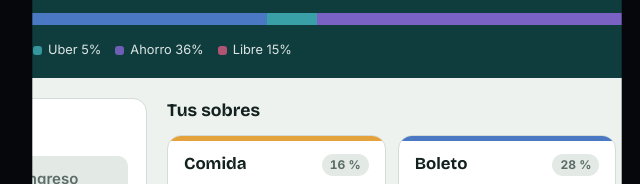
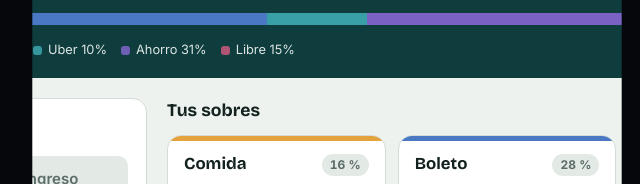
Before and after one commit to RamiroAlmeyda-hex/RamiroAlmeyda-hex.github.io, a plain HTML site: page index.html in a window 1280 px wide. Shown: the part 301-485 px from the top of the page, 313-953 px from the left. Drawn offline with nearby package versions, Linux system fonts and the light colour scheme.

Commit message:
Uber 10 %, Ahorro 31 %
Co-Authored-By: Claude Opus 5.5 <noreply@anthropic.com>
Claude-Session: https://claude.ai/code/session_019FHNaqhopFqmgxUeosdzSP

```diff
--- a/index.html
+++ b/index.html
@@ -382,8 +382,8 @@ const PALETTE = ['#2f7d6d','#e3a23b','#4a78c2','#c2577a','#7a62c4','#3aa0a8','#a
 const DEFAULT_BUCKETS = [
   {id:'comida', name:'Comida', pct:16, color:'#e3a23b'},
   {id:'boleto', name:'Boleto', pct:28, color:'#4a78c2'},
-  {id:'uber', name:'Uber', pct:5, color:'#3aa0a8'},
-  {id:'ahorro', name:'Ahorro', pct:36, color:'#7a62c4'},
+  {id:'uber', name:'Uber', pct:10, color:'#3aa0a8'},
+  {id:'ahorro', name:'Ahorro', pct:31, color:'#7a62c4'},
   {id:'libre', name:'Libre', pct:15, color:'#c2577a'},
 ];
 
--- a/sw.js
+++ b/sw.js
@@ -1,4 +1,4 @@
-const C='rinde-v5';const F=['./','index.html','manifest.json','icon-192.png','icon-512.png'];
+const C='rinde-v6';const F=['./','index.html','manifest.json','icon-192.png','icon-512.png'];
 self.addEventListener('install',e=>{e.waitUntil(caches.open(C).then(c=>c.addAll(F)));self.skipWaiting();});
 self.addEventListener('activate',e=>{e.waitUntil(caches.keys().then(k=>Promise.all(k.filter(x=>x!==C).map(x=>caches.delete(x)))));self.clients.claim();});
 self.addEventListener('fetch',e=>{if(e.request.method!=='GET')return;e.respondWith(caches.match(e.request).then(r=>r||fetch(e.request).then(res=>{const cp=res.clone();caches.open(C).then(c=>c.put(e.request,cp)).catch(()=>{});return res;}).catch(()=>caches.match('index.html'))));});
```
